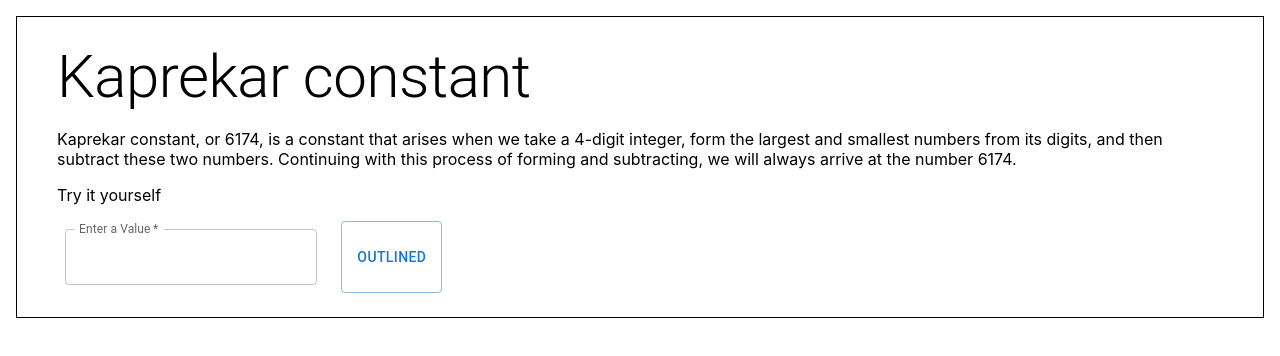
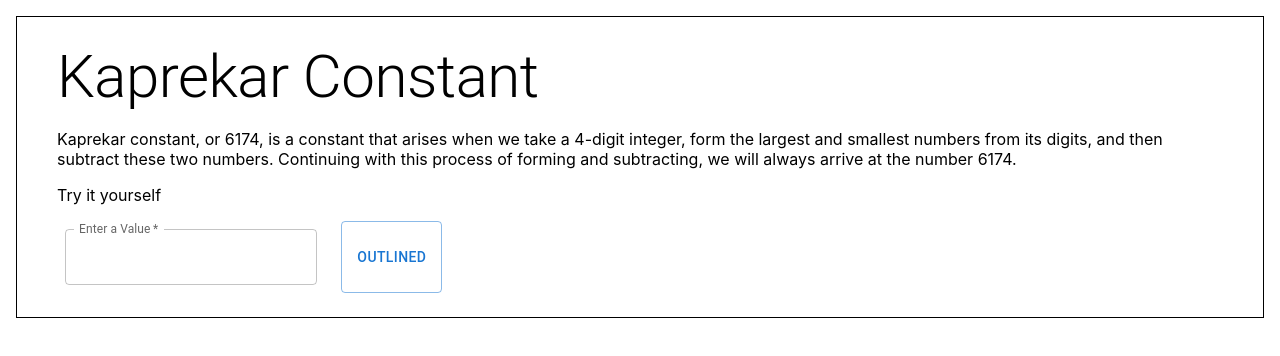
Before and after one commit to cerdamario13/fun-math, a React (Create React App) app: page / in a window 1280 px wide. Shown: the top 356 px of the page. Built offline with nearby package versions, Linux system fonts and the light colour scheme.

Commit message:
capitalized title

```diff
--- a/src/App.js
+++ b/src/App.js
@@ -106,7 +106,7 @@ function App() {
         autoComplete="off"
       >
         <Typography variant='h2'>
-          Kaprekar constant
+          Kaprekar Constant
         </Typography>
         <p>
         Kaprekar constant, or 6174, is a constant that arises when we take a 4-digit integer, form the largest and smallest numbers from its digits, and then subtract these two numbers. Continuing with this process of forming and subtracting, we will always arrive at the number 6174.
```
